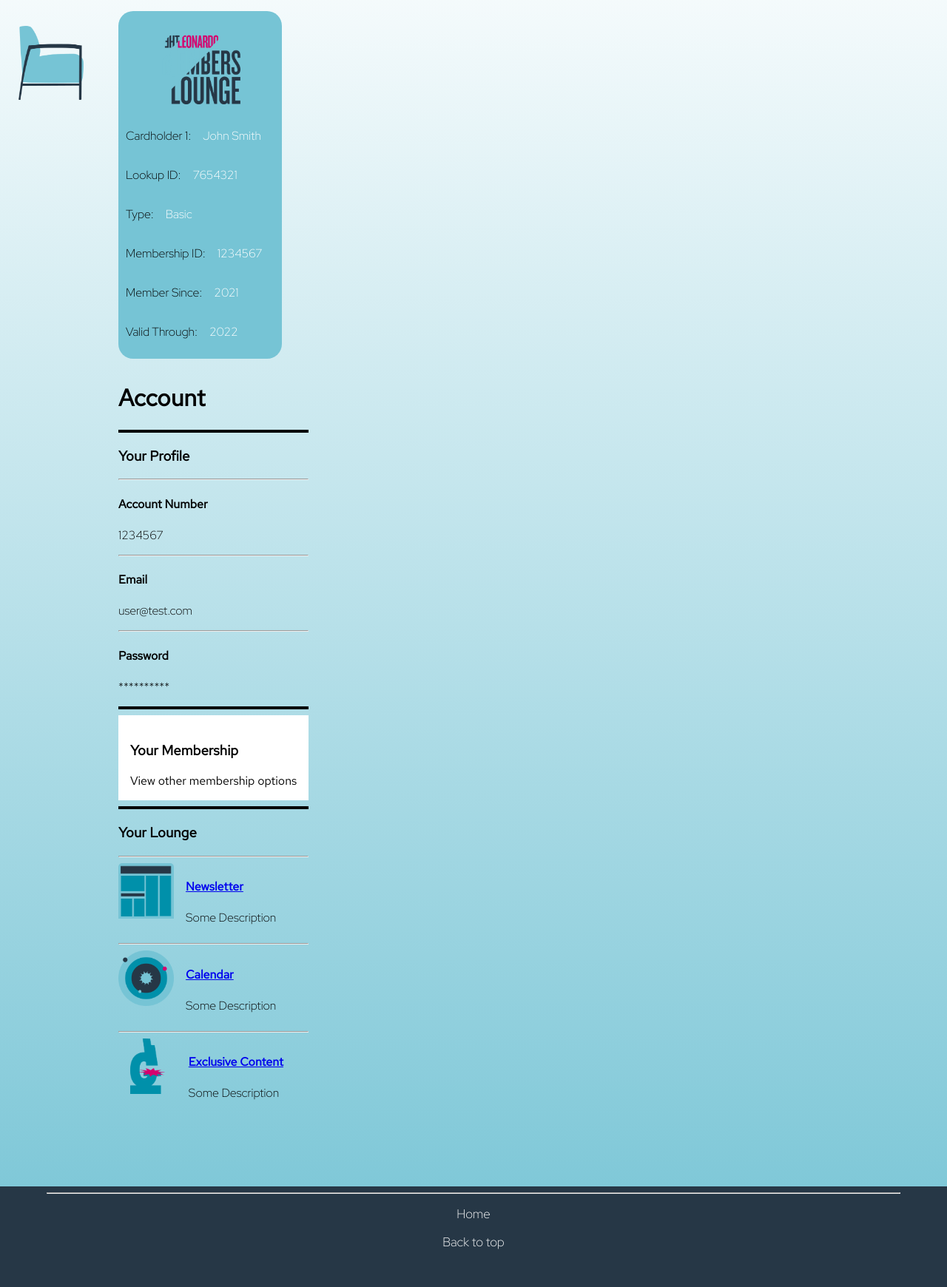
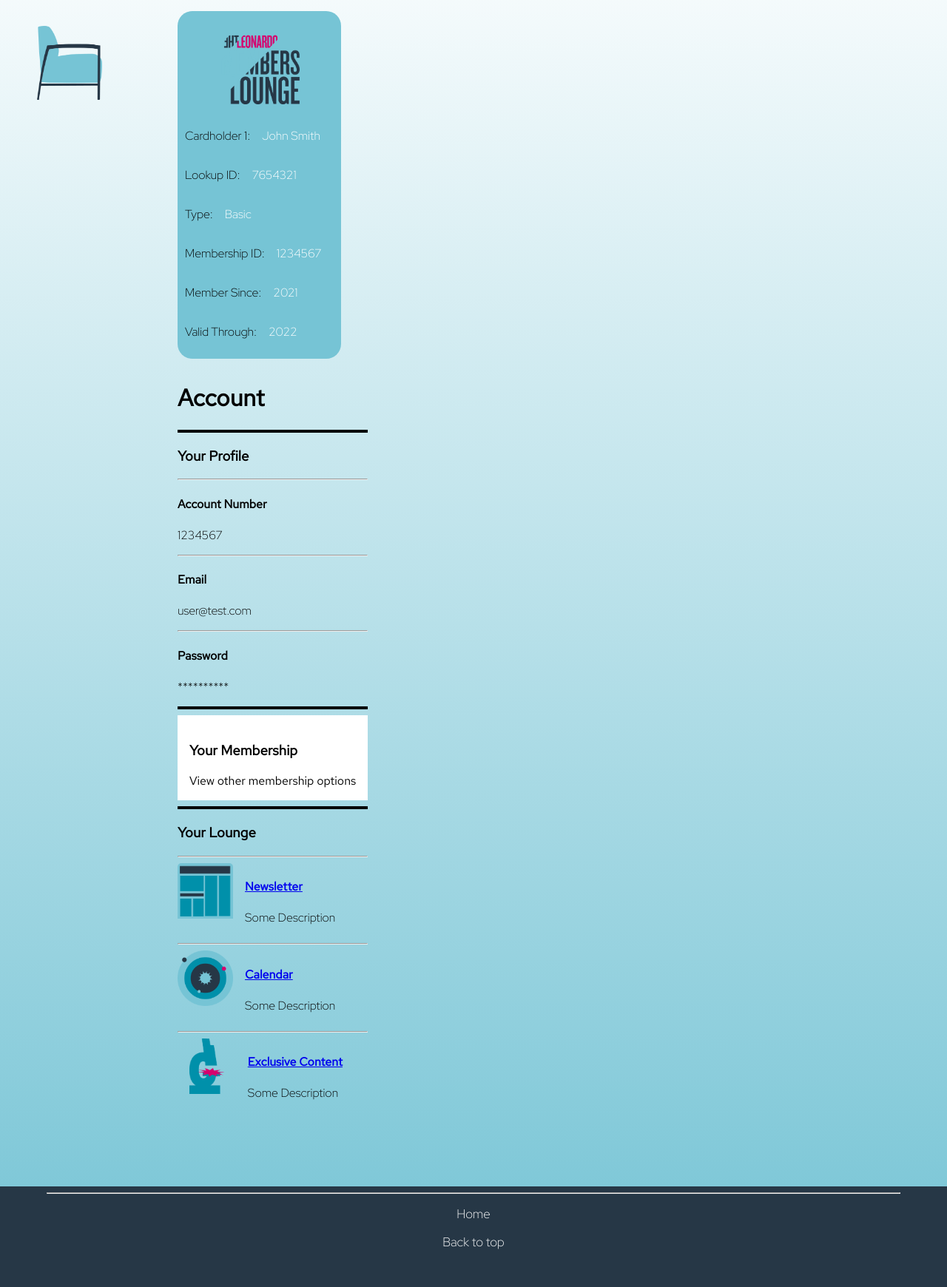
Before and after one commit to cmpt375-2021fall/client-project-leonardo-dev-team, a Django app: page /account/ in a window 1280 px wide. Shown: the part 150-1890 px from the top of the page at 74% size. Run offline with Django 3.2, Linux system fonts and the light colour scheme.

Commit message:
fixing margins

```diff
--- a/leo/static/leo/application.css
+++ b/leo/static/leo/application.css
@@ -194,8 +194,8 @@ img{
 
 @media only screen and (min-width: 601px) {
   .content{
-    margin-left: 10rem;
-    margin-right: 110px;
+    margin-left: 15rem;
+    margin-right: 15rem;
   }
 
   .contentImg{
--- a/leo/static/leo/header.css
+++ b/leo/static/leo/header.css
@@ -34,7 +34,7 @@
 }
 
 
-@media only screen and (max-width: 600px) {
+@media only screen and (max-width: 1200px) {
     .mobile-nav{
         float: right;
     }
@@ -59,6 +59,7 @@
       text-decoration: none;
       font-size: 17px;
         vertical-align: center;
+        display: block;
       /*change font, make a top margin and make that part grey, change box size when hovering to smaller*/
     }
 
@@ -71,7 +72,7 @@
     }
 }
 
-@media only screen and (min-width: 600px){
+@media only screen and (min-width: 1201px){
     .mobile-nav{
         display: none;
     }
--- a/templates/account.html
+++ b/templates/account.html
@@ -8,7 +8,7 @@
         <div style="display: flex; margin-top: 10rem; ">
 
 
-            <div class = "pic" style="margin-right: 25px; margin-left: 25px; position: fixed">
+            <div class = "pic" style="margin-right: 25px; margin-left: 50px; position: fixed">
                 <img style="height:100px; width:auto; margin-top: 25px;" vertical-align="left" src="{% static "leo/images/Chair2.png" %}">
             </div>
 
--- a/templates/calendar.html
+++ b/templates/calendar.html
@@ -6,7 +6,7 @@
     <!--<meta name="viewport" content="width=device-width, initial-scale=1.0">-->
         {% load static %}
         <div style=" margin-top: 10rem;">
-            <div class = "pic" style="margin-right: 25px; margin-left: 25px; position: fixed">
+            <div class = "pic" style="margin-right: 25px; margin-left: 50px; position: fixed">
                 <img style="height:100px; width:auto; margin-top: 25px;" src="{% static "leo/images/Calendar (1).png" %}">
             </div>
             <div class="content">
--- a/templates/newsletter.html
+++ b/templates/newsletter.html
@@ -5,7 +5,7 @@
 
         {% load static %}
         <div style="display: flex; margin-top: 10rem;">
-            <div class = "pic" style="margin-right: 25px; margin-left: 25px; position: fixed">
+            <div class = "pic" style="margin-right: 25px; margin-left: 50px; position: fixed">
                 <img style="height:100px; width:auto; margin-top: 25px;" vertical-align="left" src="{% static "leo/images/Newsletter.png" %}">
             </div>
 
```
